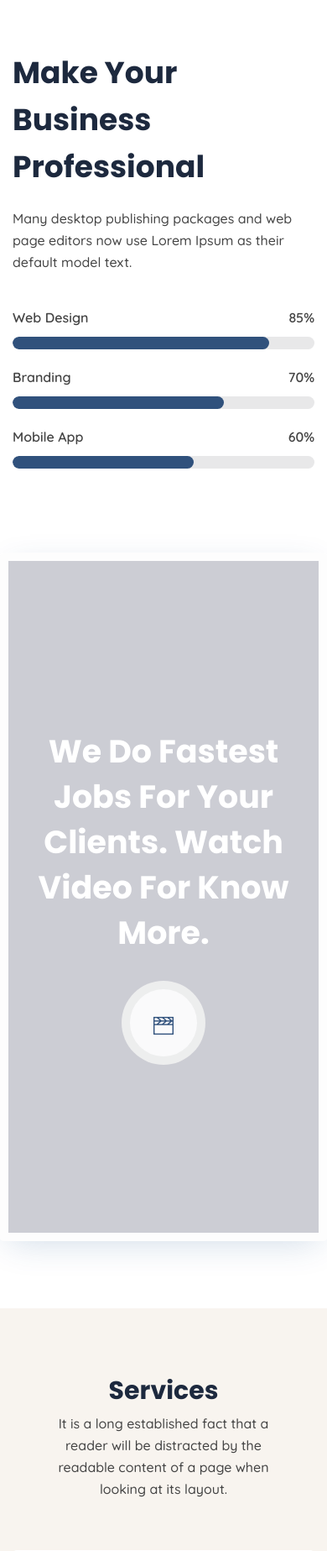
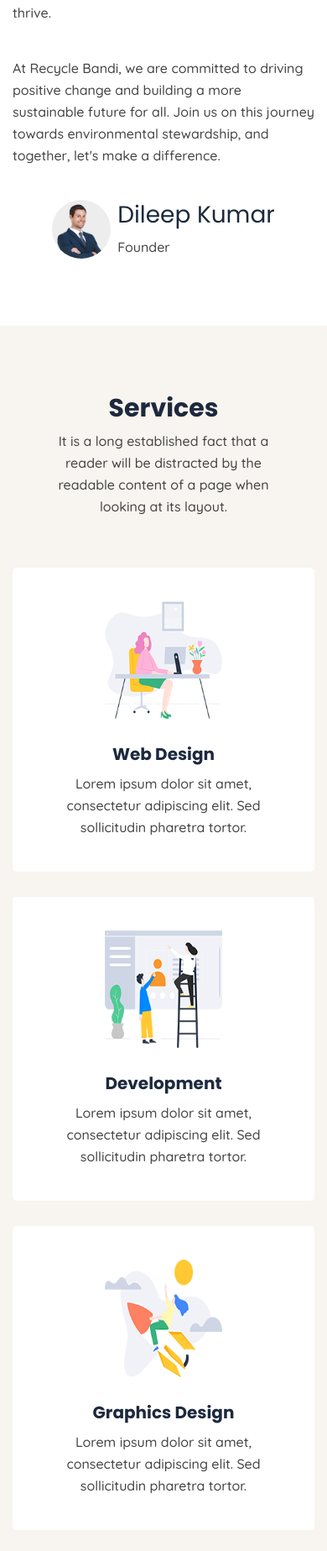
Before and after one commit to dwebworks24/recyclebandi-onepage, a Django app: template templates/uifiles/main-home.html in a window 390 px wide. Shown: the part 3522-5369 px from the top of the page at 84% size. Run offline with Django 5.2, Linux system fonts and the light colour scheme; the template is opened without the code that fills it, so the values that code supplies are empty; some libraries are stand-ins or nearby versions.

Commit message:
two more sections

```diff
--- a/static/main_assets/css/style.css
+++ b/static/main_assets/css/style.css
@@ -301,10 +301,10 @@ width: 50px;
 * 02.START BOOTSTRAP NAVIGATION OVERRIDES
 * ----------------------------------------------------------------------------------------
 */
-.site-logo img{
+/* .site-logo img{
 	width: 180px;
 	height: auto;
-}
+} */
 .bg-faded {
 	background-color:transparent;
 	transition: all 0.5s ease 0s;
@@ -470,7 +470,8 @@ color: #fff !important;
 * ----------------------------------------------------------------------------------------
 */
 .home_bg {
-    height: 700px;
+    /* height: 700px; */
+	height: 100%;
     position: relative;
 }
 .home_bg:before {
@@ -1837,9 +1838,9 @@ display:none !important;
 	background-size: 100% 100%;
 }
 .footer_logo {padding-top:160px;}
-.footer_logo img{
+/* .footer_logo img{
 width:150px;
-}
+} */
 .footer_logo p {
 	color: #a9b4c7;
 	margin-top: 10px;
--- a/templates/uifiles/main-home.html
+++ b/templates/uifiles/main-home.html
@@ -60,11 +60,10 @@
 				<div class="row menu_bg">
 					<div class="col-lg-2 col-md-3 col-sm-4">
 						<div class="site-logo">
-							<a class="navbar-logo" href="index.html"><img src="{% static 'main_assets/img/logo.png' %}" alt=""></a>
+							<a class="navbar-logo" href="index.html"><img src="{% static 'main_assets/img/recycle.png' %}" style="width:2opx!important;height:80px;" alt=""></a>
 						</div>
-					</div>
-					<!--- END Col -->
-					<div class="col-lg-8 col-md-9 col-sm-8">
+					</div><!--- END Col -->
+					<div class="col-lg-10 col-md-9 col-sm-8">
 						<div class="header_right">
 							<nav id="main-menu" class="ml-auto">
 								<ul>
@@ -79,27 +78,19 @@
 							</nav>
 							<div id="mobile_menu"></div>
 						</div>
-					</div>
-					<!--- END COL -->
-					<div class="col-lg-2 col-md-3 col-sm-4 m-auto">
-						<div class="site-logo mt-2">
-							<a class="navbar-logo login-icon" href="/login/"><i class="fa fa-user text-light " title="Facebook"></i></a>
-						</div>
-					</div>
-
+					</div><!--- END COL -->
 				</div><!--- END ROW -->
 			</div><!--- END CONTAINER -->
 		</div>
 		<!-- END NAVBAR -->
-
 		<!-- START HOME -->
-		<section data-stellar-background-ratio="0.3" id="home" class="home_bg">
+		<section data-stellar-background-ratio="0.3" id="home" class="home_bg" style="background-image: url(../../static/main_assets/img/bg/topbanner.png);  background-size:cover; background-position: center center;">
 			<div class="container">
 				<div class="row">
 				  <div class="col-lg-12 col-sm-12 col-xs-12 text-center">
 					<div class="hero-text">
-						<h1>Design is so simple</h1>
-						<p>Lorem ipsum dolor sit amet, consectetur adipisicing elit, sed do eiusmod.</p>
+						<h1>Recycle Bandi</h1>
+						<p>Let’s Start Segregating Recyclables</p>
 						<a href="#contact" class="page-scroll btn btn-default btn-home-bg">Contact us</a>
 					</div>
 				  </div><!--- END COL -->
@@ -145,22 +136,27 @@
 		<!-- END ABOUT -->
 
 		<!-- START ABOUT CONTENT -->
-		<section class="about_content section-padding">
+		<section class="about_content section-padding" style="background: #f8f4ef;">
 		   <div class="container">
 				<div class="row">
 					<div class="col-lg-6 col-sm-12 col-xs-12">
-						<div class="about_content">
-							<h1>A Successful strategy for your business</h1>
-							<p class="content_about">Everything you an imagine in real. We are better then others turn your business to next level</p>
-							<p>It is a long established fact that a reader will be distracted by the readable content of a page when looking at its layout. The point of using Lorem Ipsum is that it has a more-or-less normal distribution of letters, as opposed to using content here making it look like readable English. Many desktop publishing packages and web page..</p>
-							<a href="#" class="main_btn">Learn More</a>
+						<div class="about_content_video">
+							<video class="img-fluid" autoplay muted loop>
+								<source src="{% static 'main_assets/img/service/aboutvideo.mp4' %}" type="video/mp4">
+
+							</video>
 						</div>
 					</div><!-- END COL -->
 					<div class="col-lg-6 col-sm-12 col-xs-12">
-						<div class="about_content_img">
-							<img src="{% static 'main_assets/img/about.png' %}" class="img-fluid" alt="About-Image" />
+						<div class="about_content">
+							<h1>About Recycl Bandi</h1>
+							<p class="content_about">Promoting Sustainability Through Active Participation</p>
+							<p>Welcome to Recycl Bandi, where sustainability meets action! As champions of environmental stewardship, we're dedicated to educating, collecting, segregating, and delivering recyclable materials to promote a greener future for all. Join us on our journey towards sustainability and discover how you can make a positive impact on the planet. Together, let's build a brighter, cleaner world for generations to come. Explore our website to learn more and get involved today!</p>
+
 						</div>
 					</div><!-- END COL -->
+
+
 				</div><!-- END ROW -->
 			</div><!-- END CONTAINER -->
 		</section>
@@ -170,60 +166,37 @@
 		<section class="about-skills section-padding">
 			<div class="container">
 				<div class="row">
-					<div class="col-lg-6 col-sm-12 col-xs-12">
+					<!-- <div class="col-lg-6 col-sm-12 col-xs-12">
 						<div class="about-skills-img">
-							<img src="{% static 'main_assets/img/skill.png' %}" class="img-fluid" alt="About-Image" />
+							<img src="{% static 'assets/img/skill.png' %}" class="img-fluid" alt="About-Image" />
 						</div>
-					</div><!--- END COL -->
-					<div class="col-lg-6 col-sm-12 col-xs-12">
+					</div>	 -->
+					<div class="col-lg-12 col-sm-12 col-xs-12">
 						<div class="about-skills-title">
-							<h1>Make your business professional</h1>
-							<p>Many desktop publishing packages and web page editors now use Lorem Ipsum as their default model text.</p>
+							<h1 class="text-center">From the Founder</h1>
+							<p>As the founder of our organization, I am excited to share with you the journey that led to the creation of our company and the values that guide us every day. Through innovative initiatives, educational programs, and strategic partnerships, we aim to raise awareness about the importance of recycling and provide practical solutions for waste management. By working together with our customers, partners, and communities, we believe that we can create a world where resources are conserved, pollution is reduced, and future generations can thrive.</p>
+						<p>At Recycle Bandi, we are committed to driving positive change and building a more sustainable future for all. Join us on this journey towards environmental stewardship, and together, let's make a difference.</p>
+
 					</div>
-						<div class="progress-bar-linear">
-							<p class="progress-bar-text">Web Design
-								<span>85%</span>
-							</p>
-							<div class="progress-bar">
-								<span data-percent="85"></span>
+
+						<div class="row d-flex justify-content-center align-items-center">
+
+							<img src="{% static 'assets/img/testimonial/img-1.jpg' %}" class="img-fluid  mr-2" style="width:70px;height:70px;border-radius: 50%;" alt="" />
+
+							<div>
+							<h3 class="title">Dileep Kumar
+									</h3>
+								<span class="post">Founder</span>
 							</div>
 							</div>
-						<div class="progress-bar-linear">
-							<p class="progress-bar-text">Branding
-								<span>70%</span>
-							</p>
-							<div class="progress-bar">
-								<span data-percent="70"></span>
-							</div>
-						</div>
-						<div class="progress-bar-linear">
-							<p class="progress-bar-text">Mobile App
-								<span>60%</span>
-							</p>
-							<div class="progress-bar">
-								<span data-percent="60"></span>
-							</div>
-						</div>
+
 					</div><!--- END COL -->
 				</div><!--- END ROW -->
 			</div><!--- END CONTAINER -->
 		</section>
 		<!-- END SKILLS -->
 
-		<!-- START VIDEO -->
-		<div class="video_area">
-		   <div class="container">
-				<div data-stellar-background-ratio="0.3" class="row video_bg text-center">
-					<div class="offset-lg-2 col-lg-8 col-sm-12 col-xs-12">
-						<div class="video_btn">
-							<h2>we do fastest jobs for your clients. Watch video for know more.</h2>
-							<a class="video-play" href="https://player.vimeo.com/video/414300920"><i class="ti-video-clapper"></i></a>
-						</div>
-					</div><!-- END COL -->
-				</div><!-- END ROW -->
-			</div><!-- END CONTAINER -->
-		</div>
-		<!-- END VIDEO -->
+
 
 		<!-- START SERVICE -->
 		<section id="services" class="service_area section-padding">
@@ -454,65 +427,69 @@
 				 <div class="row">
 					 <div class="col-md-12 text-center">
 						 <div class="section-title">
-							<h1>Meet Creative team</h1>
-							<p>It is a long established fact that a reader will be distracted by the readable content of a page when looking at its layout.</p>
+							 <h1>Many Thanks To</h1>
+							 <p>Most reports conclude with a page acknowledging the contributions of the people who worked tirelessly on the projects mentioned within. Below, list down the names of those committed to these projects, such as</p>
 						 </div>
 					 </div>
 				 </div>
 				 <div class="row">
 					 <div class="col-lg-3 col-sm-6 col-xs-12">
 						 <div class="single-team">
-							<div class="img"><img src="{% static 'main_assets/img/team/team1.jpg' %}" class="img-fluid" alt=""></div>
+							 <div class="img"><img src="{% static 'assets/img/team/team1.jpg' %}" class="img-fluid" alt=""></div>
 							 <div class="team-content">
 								 <h3>Marina Mojo</h3>
 								 <p>Developer</p>
-								<ul class="social">
+								 <p>Lorem ipsum dolor sit amet</p>
+								 <!-- <ul class="social">
 									 <li><a href="#" class="facebook"><i class="fa fa-facebook"></i></a></li>
 									 <li><a href="#" class="twitter"><i class="fa fa-twitter"></i></a></li>
 									 <li><a href="#" class="instagram"><i class="fa fa-instagram"></i></a></li>
-								</ul>
+								 </ul> -->
 							 </div>
 						 </div>
 					 </div><!-- END COL -->
 					 <div class="col-lg-3 col-sm-6 col-xs-12">
 						 <div class="single-team">
-							<div class="img"><img src="{% static 'main_assets/img/team/team2.jpg' %}" class="img-fluid" alt=""></div>
+							 <div class="img"><img src="{% static 'assets/img/team/team2.jpg' %}" class="img-fluid" alt=""></div>
 							 <div class="team-content">
 								 <h3>Ayoub Fennouni</h3>
 								 <p>Logo Expert</p>
-								<ul class="social">
+								 <p>Lorem ipsum dolor sit amet</p>
+								 <!-- <ul class="social">
 									 <li><a href="#" class="facebook"><i class="fa fa-facebook"></i></a></li>
 									 <li><a href="#" class="twitter"><i class="fa fa-twitter"></i></a></li>
 									 <li><a href="#" class="instagram"><i class="fa fa-instagram"></i></a></li>
-								</ul>
+								 </ul> -->
 							 </div>
 						 </div>
 					 </div><!-- END COL -->
 					 <div class="col-lg-3 col-sm-6 col-xs-12">
 						 <div class="single-team">
-							<div class="img"><img src="{% static 'main_assets/img/team/team3.jpg' %}" class="img-fluid" alt=""></div>
+							 <div class="img"><img src="{% static 'assets/img/team/team3.jpg' %}" class="img-fluid" alt=""></div>
 							 <div class="team-content">
 								 <h3>Mark Linomi</h3>
 								 <p>Marketer</p>
-								<ul class="social">
+								 <p>Lorem ipsum dolor sit amet,</p>
+								 <!-- <ul class="social">
 									 <li><a href="#" class="facebook"><i class="fa fa-facebook"></i></a></li>
 									 <li><a href="#" class="twitter"><i class="fa fa-twitter"></i></a></li>
 									 <li><a href="#" class="instagram"><i class="fa fa-instagram"></i></a></li>
-								</ul>
+								 </ul> -->
 							 </div>
 						 </div>
 					 </div><!-- END COL -->
 					 <div class="col-lg-3 col-sm-6 col-xs-12">
 						 <div class="single-team">
-							<div class="img"><img src="{% static 'main_assets/img/team/team4.jpg' %}" class="img-fluid" alt=""></div>
+							 <div class="img"><img src="{% static 'assets/img/team/team4.jpg' %}" class="img-fluid" alt=""></div>
 							 <div class="team-content">
 								 <h3>Amira Yerden</h3>
 								 <p>UI/UX Designer</p>
-								<ul class="social">
+								 <P>Lorem ipsum dolor sit amet</P>
+								 <!-- <ul class="social">
 									 <li><a href="#" class="facebook"><i class="fa fa-facebook"></i></a></li>
 									 <li><a href="#" class="twitter"><i class="fa fa-twitter"></i></a></li>
 									 <li><a href="#" class="instagram"><i class="fa fa-instagram"></i></a></li>
-								</ul>
+								 </ul> -->
 							 </div>
 						 </div>
 					 </div><!-- END COL -->
@@ -520,6 +497,7 @@
 			 </div><!-- END CONTAINER -->
 		 </section>
 		 <!-- END TEAM -->
+
 
 		<!-- START PRICING -->
 		<section id="pricing" class="pricing_table section-padding">
@@ -584,7 +562,7 @@
 		<section class="testimonial-demo section-padding">
 			<div class="container">
 				<div class="section-title text-center">
-					<h1>Read Testimonials</h1>
+					<h1>Our Cilents Feedback</h1>
 					<p>It is a long established fact that a reader will be distracted by the readable content of a page when looking at its layout.</p>
 				</div>
 				<div class="row">
@@ -800,12 +778,12 @@
 		<!-- END COMPANY PARTNER LOGO -->
 
 		<!-- START FOOTER -->
-		<div class="footer" style="">
+		<div class="footer" style="background-image: url(../../static/assets/img/bg/footer.png);  background-size:cover;">
 			<div class="container">
 				<div class="row">
 					<div class="col-lg-3 col-sm-6 col-xs-12">
 						<div class="footer_logo">
-							<img src="{% static 'main_assets/img/logo.png' %}" alt="" />
+							<img src="{%static 'main_assets/img/recycle.png' %}" style="width:2opx!important;height:80px;" alt="" />
 							<p>Lorem ipsum dolor sit amet, consectetur adipiscing elit. Fusce vitae risus nec dui venenatis dignissim.</p>
 						</div>
 						<div class="social_profile">
@@ -819,13 +797,13 @@
 					</div><!--- END COL -->
 					<div class="col-lg-3 col-sm-6 col-xs-12">
 						<div class="single_footer single_footer_top_one">
-							<h4>Frequently Asked Questions</h4>
+							<h4>Quick Links</h4>
 							<ul>
-								<li><a href="#">Privacy & Securty</a></li>
-								<li><a href="#">Terms of Service</a></li>
-								<li><a href="#">Communications</a></li>
+								<li><a href="#">Home</a></li>
+								<li><a href="#">About</a></li>
+								<li><a href="#">Services</a></li>
 								<li><a href="#">Referral Terms</a></li>
-								<li><a href="#">Disclaimers</a></li>
+								<li><a href="#">Contact</a></li>
 							</ul>
 						</div>
 					</div><!--- END COL -->
@@ -833,9 +811,9 @@
 						<div class="single_footer single_footer_top">
 							<h4>Company</h4>
 							<ul>
-								<li><a href="#">Licenses</a></li>
-								<li><a href="#">market API</a></li>
-								<li><a href="#">Careers and job</a></li>
+								<li><a href="#">Privacy and Policy</a></li>
+								<li><a href="#">Terms and Conditions</a></li>
+								<li><a href="#">Refund Policy</a></li>
 								<li><a href="#">Emplois en France</a></li>
 								<li><a href="#">Jobs in Deutschland	</a></li>
 							</ul>
@@ -854,7 +832,7 @@
 				<div class="row">
 					<div class="col-lg-12 text-center">
 						<div class="footer_copyright">
-							<p>&copy; 2024 Recycle Bandi. All Rights Reserved.</p>
+							<p>&copy; 2024 Recyclebandi All Rights Reserved.</p>
 						</div>
 					</div>
 				</div>
```
Also changed, not shown: 1 other file. Lines whose indentation alone changed are shown as unchanged.
